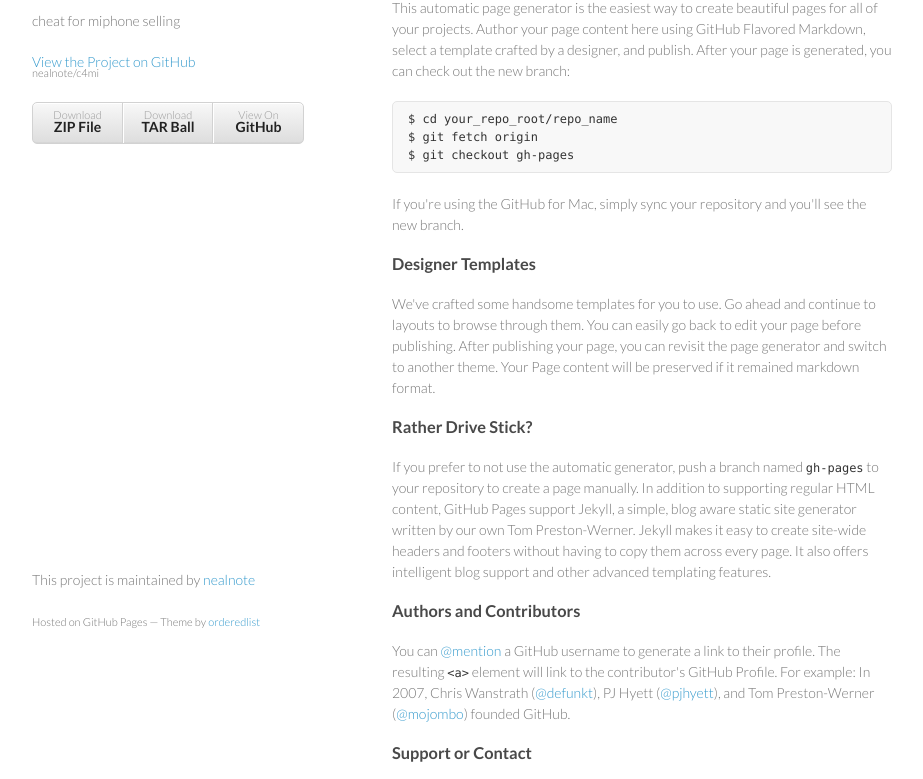
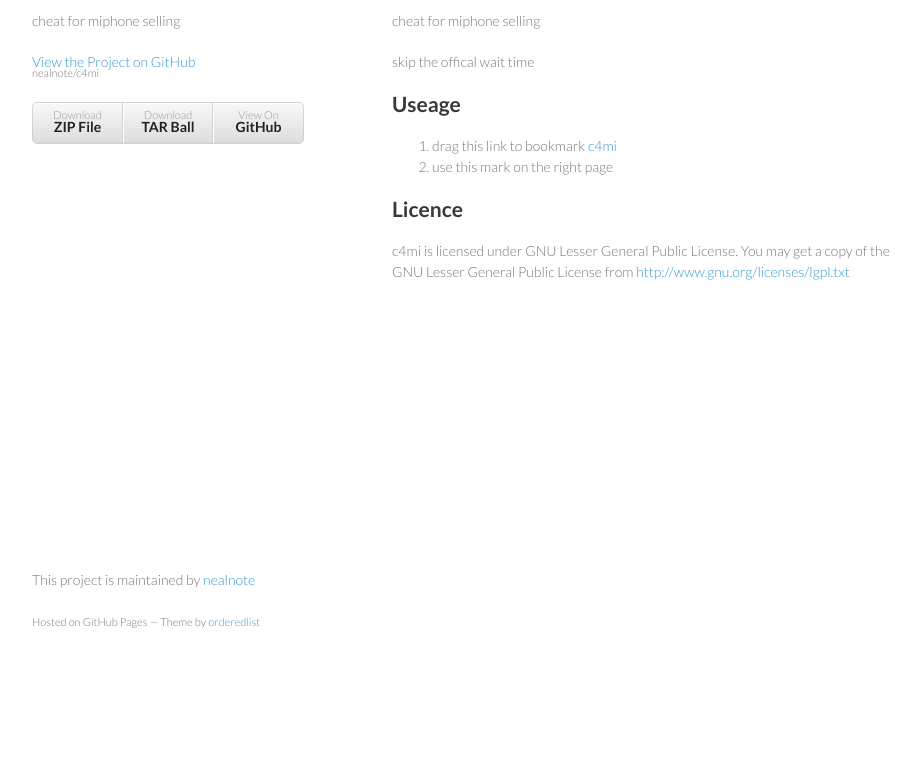
Before and after one commit to jiemachina/c4mi, a plain HTML site: page index.html in a window 1280 px wide. Shown: the part 99-878 px from the top of the page, without its empty margins (178-1101 px from the left). After the commit the page ends 800 px from the top, so only its background shows below. Drawn offline with Linux system fonts and the light colour scheme.

```diff
--- a/index.html
+++ b/index.html
@@ -28,37 +28,26 @@
         </ul>
       </header>
       <section>
-        <h3>
-<a name="welcome-to-github-pages" class="anchor" href="#welcome-to-github-pages"><span class="octicon octicon-link"></span></a>Welcome to GitHub Pages.</h3>
+        <h1>
+<a name="c4mi" class="anchor" href="#c4mi"><span class="octicon octicon-link"></span></a>c4mi</h1>
 
-<p>This automatic page generator is the easiest way to create beautiful pages for all of your projects. Author your page content here using GitHub Flavored Markdown, select a template crafted by a designer, and publish. After your page is generated, you can check out the new branch:</p>
+<p>cheat for miphone selling</p>
 
-<pre><code>$ cd your_repo_root/repo_name
-$ git fetch origin
-$ git checkout gh-pages
-</code></pre>
+<p>skip the offical wait time</p>
 
-<p>If you're using the GitHub for Mac, simply sync your repository and you'll see the new branch.</p>
+<h2>
+<a name="useage" class="anchor" href="#useage"><span class="octicon octicon-link"></span></a>Useage</h2>
 
-<h3>
-<a name="designer-templates" class="anchor" href="#designer-templates"><span class="octicon octicon-link"></span></a>Designer Templates</h3>
+<ol>
+<li>drag this link to bookmark <a>c4mi</a>
+</li>
+<li>use this mark on the right page </li>
+</ol><h2>
+<a name="licence" class="anchor" href="#licence"><span class="octicon octicon-link"></span></a>Licence</h2>
 
-<p>We've crafted some handsome templates for you to use. Go ahead and continue to layouts to browse through them. You can easily go back to edit your page before publishing. After publishing your page, you can revisit the page generator and switch to another theme. Your Page content will be preserved if it remained markdown format.</p>
-
-<h3>
-<a name="rather-drive-stick" class="anchor" href="#rather-drive-stick"><span class="octicon octicon-link"></span></a>Rather Drive Stick?</h3>
-
-<p>If you prefer to not use the automatic generator, push a branch named <code>gh-pages</code> to your repository to create a page manually. In addition to supporting regular HTML content, GitHub Pages support Jekyll, a simple, blog aware static site generator written by our own Tom Preston-Werner. Jekyll makes it easy to create site-wide headers and footers without having to copy them across every page. It also offers intelligent blog support and other advanced templating features.</p>
-
-<h3>
-<a name="authors-and-contributors" class="anchor" href="#authors-and-contributors"><span class="octicon octicon-link"></span></a>Authors and Contributors</h3>
-
-<p>You can <a href="https://github.com/blog/821" class="user-mention">@mention</a> a GitHub username to generate a link to their profile. The resulting <code>&lt;a&gt;</code> element will link to the contributor's GitHub Profile. For example: In 2007, Chris Wanstrath (<a href="https://github.com/defunkt" class="user-mention">@defunkt</a>), PJ Hyett (<a href="https://github.com/pjhyett" class="user-mention">@pjhyett</a>), and Tom Preston-Werner (<a href="https://github.com/mojombo" class="user-mention">@mojombo</a>) founded GitHub.</p>
-
-<h3>
-<a name="support-or-contact" class="anchor" href="#support-or-contact"><span class="octicon octicon-link"></span></a>Support or Contact</h3>
-
-<p>Having trouble with Pages? Check out the documentation at <a href="http://help.github.com/pages">http://help.github.com/pages</a> or contact <a href="mailto:support@github.com">support@github.com</a> and we’ll help you sort it out.</p>
+<p>c4mi is licensed under GNU Lesser General Public License.
+You may get a copy of the GNU Lesser General Public License from
+<a href="http://www.gnu.org/licenses/lgpl.txt">http://www.gnu.org/licenses/lgpl.txt</a></p>
       </section>
       <footer>
         <p>This project is maintained by <a href="https://github.com/nealnote">nealnote</a></p>
```
Also changed, not shown: params.json (+1 -1 lines).
